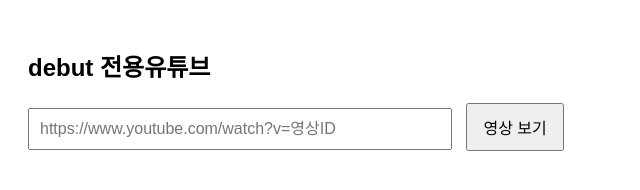
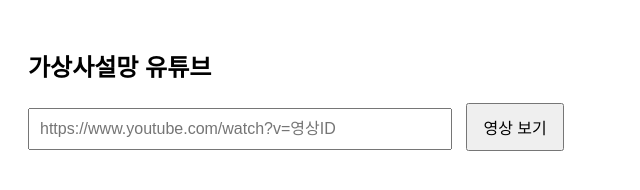
Before and after one commit to ku123429/parkjaewoo.io, a plain HTML site: page index.html in a window 1280 px wide. Shown: the full height of the page, 0-640 px from the left. Drawn offline with Linux system fonts and the light colour scheme.

Commit message:
index.html

```diff
--- a/index.html
+++ b/index.html
@@ -2,7 +2,7 @@
 <html lang="ko">
 <head>
   <meta charset="UTF-8">
-  <title>YouTube 영상 미리보기</title>
+  <title>YouTube 사설망</title>
   <style>
     body {
       font-family: sans-serif;
@@ -29,7 +29,7 @@
 </head>
 <body>
 
-  <h2>debut 전용유튜브</h2>
+  <h2>가상사설망 유튜브</h2>
   <input type="text" id="youtubeUrl" placeholder="https://www.youtube.com/watch?v=영상ID">
   <button onclick="showVideo()">영상 보기</button>
 
```
